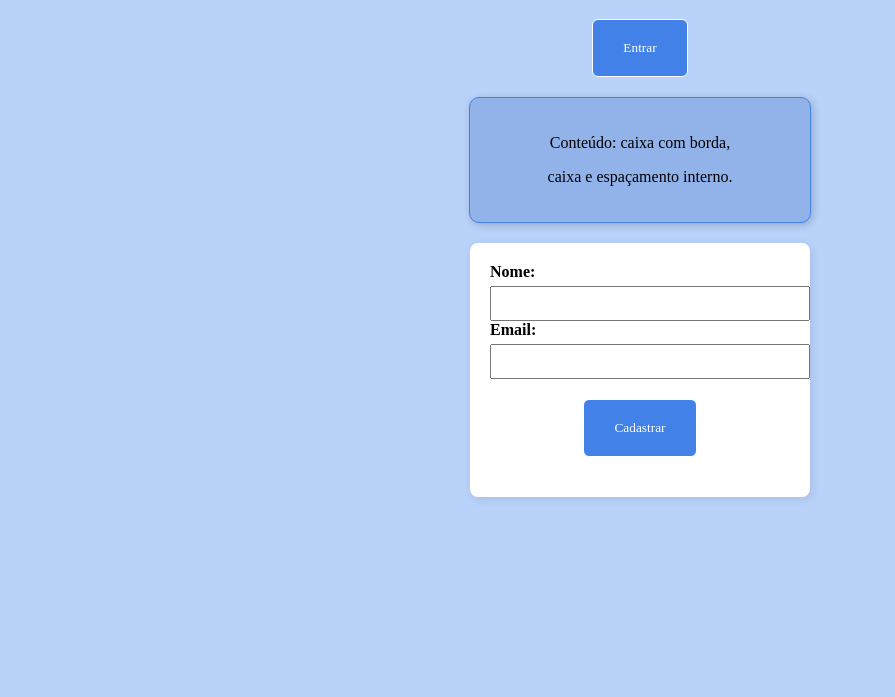
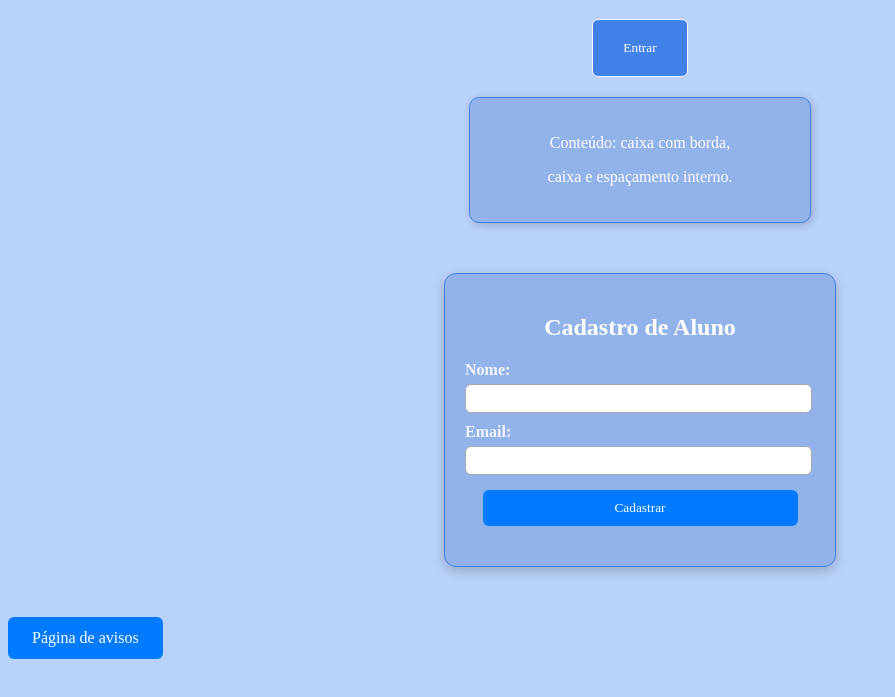
Before and after one commit to kamislacsan/projeto-mobile-back-2tri-kamilly, a plain HTML site: page atividade 4 a 6/index.html in a window 1280 px wide. Shown: the part 61-758 px from the top of the page, without its empty margins (0-895 px from the left). Drawn offline with Linux system fonts and the light colour scheme.

Commit message:
FInalizei a atividade 4, e vou iniciar a atividade 5

```diff
--- a/atividade 4 a 6/index.html
+++ b/atividade 4 a 6/index.html
@@ -15,16 +15,21 @@
         <p>caixa e espaçamento interno.</p>
     </div>
 
-    <form class="cadastro">
-        <label>Nome:</label>
-        <input type="text" required>
+    <div class="form-box">
+        <h2>Cadastro de Aluno</h2>
+        <form>
+          <label for="nome">Nome:</label>
+          <input type="text" id="nome" required>
 
-        <label>Email:</label>
-        <input type="email" required>
+          <label for="email">Email:</label>
+          <input type="email" id="email" required>
 
-        <button type="submit">Cadastrar</button>
-      </form>
+          <button type="submit">Cadastrar</button>
+        </form>
+      </div>
 
-
+      <div class="botao-container">
+        <a href="index1.html" class="botao">Página de avisos</a>
+      </div>
 </body>
 </html>
--- a/atividade 4 a 6/styles.css
+++ b/atividade 4 a 6/styles.css
@@ -7,6 +7,9 @@ body {
 h1 {
     color: #4181e8;
     text-align: center;
+}
+p {
+  color: #ffff;
 }
  button {
     display: block;
@@ -28,22 +31,58 @@ h1 {
     box-shadow: 2px 2px 8px rgba(0,0,0,0.2);
     text-align: center;
  }
- .cadastro {
-    width: 300px;
-    margin: auto;
-    background: #fff;
+.form-box {
+  width: 350px;
+  margin: 50px auto;
   padding: 20px;
-    border-radius: 8px;
-    box-shadow: 2px 2px 10px rgba(0,0,0,0.1);
+  background-color: #91b3ea;
+  border: 1px solid #4181e8;
+  border-radius: 12px;
+  box-shadow: 0 4px 12px rgba(0,0,0,0.2);
 }
-
-  .cadastro label {
+.form-box h2 {
+  text-align: center;
+  color: #ffff;
+  margin-bottom: 20px;
+}
+.form-box label {
+  display: block;
   margin-top: 10px;
   font-weight: bold;
+  color: #ffffffde;
 }
-
-  .cadastro input {
-    width: 100%;
-    padding: 8px;
+.form-box input {
+  width: 95%;
+  padding: 6px;
   margin-top: 5px;
+  border: 1px solid #aaa;
+  border-radius: 6px;
 }
+.form-box button {
+  display: block;
+  width: 90%;
+  margin-top: 15px;
+  padding: 10px;
+  background-color: #007BFF;
+  color: white;
+  border: none;
+  border-radius: 6px;
+  cursor: pointer;
+}
+.form-box button:hover {
+  background-color: #0056b3;
+}
+.botao-container {
+  text-align: start;
+  margin-top: 20px;
+}
+.botao {
+  display: inline-block;
+  background-color: #007BFF;
+  color: white;
+  padding: 12px 24px;
+  border-radius: 6px;
+  text-decoration: none;
+  font-family: 'bold';
+  cursor: pointer;
+}
--- /dev/null
+++ b/atividade 4 a 6/styles1.css
@@ -0,0 +1,56 @@
+body {
+    background-color: #a3c4f9c2;
+    font-family: 'bold';
+    margin: 0;
+    padding: 0;
+}
+header {
+    text-align: center;
+}
+h1 {
+    color: #4181e8;
+    text-align: center;
+}
+h2 {
+    color: #4181e8;
+}
+h3 {
+    color: #2b68ca;
+}
+.container {
+    max-width: 1200px;
+    margin: auto;
+    padding: 20px;
+ }
+.cards {
+    display: flex;
+    gap: 20px;
+    justify-content: center;
+}
+.card {
+    background-color: #6d9ff090;
+    border: 1px solid #ccc;
+    border-radius: 10px;
+    box-shadow: 0 4px 10px rgba(0,0,0,0.1);
+    padding: 20px;
+    width: 250px;
+}
+.card p {
+    font-size: 17px;
+    line-height: 1.4;
+    color: #ffff;
+}
+.aviso {
+    background-color: #6d9ff090;
+    border-left: 5px solid #4181e8;
+    padding: 10px;
+    margin: 10px 0;
+    border-radius: 10px;
+}
+.aviso.importante {
+    border-left-color: #002aff;
+    font-weight: bold;
+}
+.aviso p {
+    color: #ffff;
+}
```
Also changed, not shown: atividade 4 a 6/index1.html (added, +72 -0 lines), atividade 4 a 6/index2.html (added), atividade 4 a 6/styles2.css (added). Lines whose indentation alone changed are shown as unchanged.
